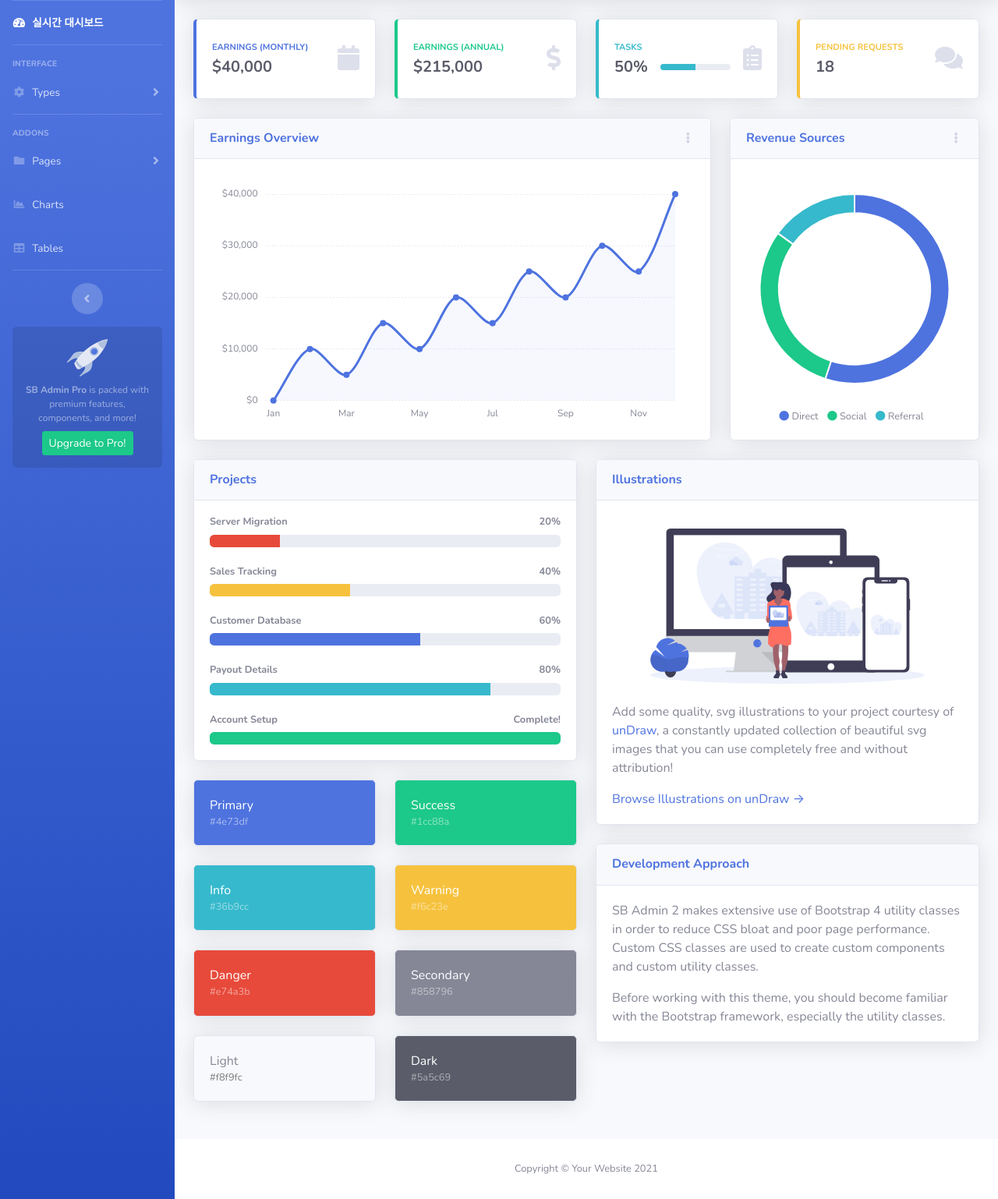
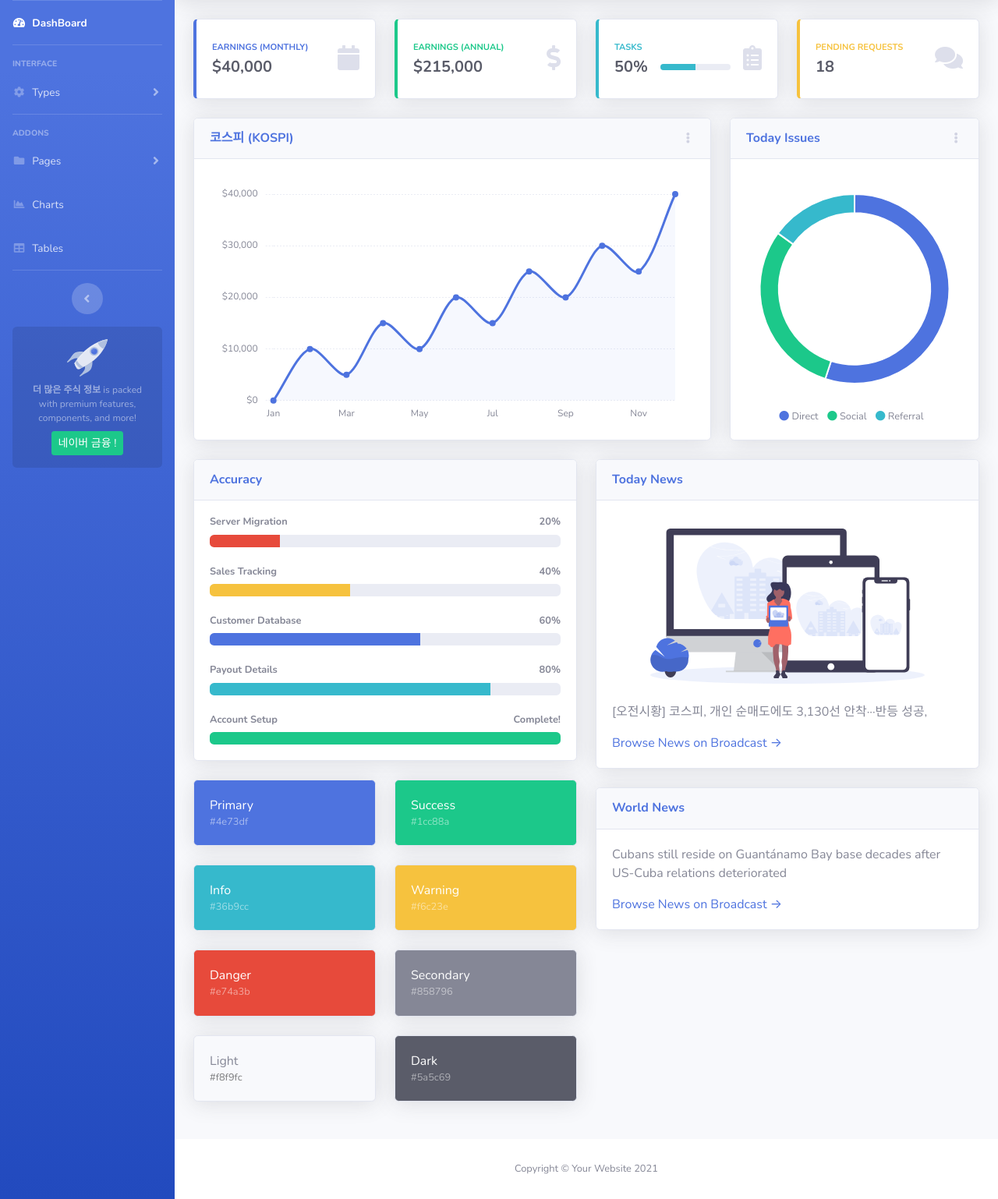
Before and after one commit to InTaewoo/Stock_predict_project, a Django app: page / in a window 1280 px wide. Shown: the part 70-1608 px from the top of the page at 78% size. Run offline with Django 3.2, Linux system fonts and the light colour scheme; some libraries are stand-ins or nearby versions.

Commit message:
Add files via upload

```diff
--- a/django/mysite/practice/templates/index.html
+++ b/django/mysite/practice/templates/index.html
@@ -46,7 +46,7 @@
             <li class="nav-item active">
                 <a class="nav-link" href="index.html">
                     <i class="fas fa-fw fa-tachometer-alt"></i>
-                    <span>실시간 대시보드</span></a>
+                    <span>DashBoard</span></a>
             </li>
 
             <!-- Divider -->
@@ -67,10 +67,10 @@
                 <div id="collapseTwo" class="collapse" aria-labelledby="headingTwo" data-parent="#accordionSidebar">
                     <div class="bg-white py-2 collapse-inner rounded">
                         <h6 class="collapse-header">KOSPI200:</h6>
-                        <a class="collapse-item" href="buttons.html">삼성전자</a>
-                        <a class="collapse-item" href="cards.html">SK하이닉스</a>
-                        <a class="collapse-item" href="cards.html">LG화학</a>
-                        <a class="collapse-item" href="cards.html">현대차</a>
+                        <a class="collapse-item" href="/samsung.html">삼성전자</a>
+                        <a class="collapse-item" href="/sk_hynicx.html">SK하이닉스</a>
+                        <a class="collapse-item" href="/lg_chem.html">LG화학</a>
+                        <a class="collapse-item" href="/hyundai.html">현대차</a>
                     </div>
                 </div>
             </li>
@@ -130,8 +130,8 @@
             <!-- Sidebar Message -->
             <div class="sidebar-card d-none d-lg-flex">
                 <img class="sidebar-card-illustration mb-2" src="{% static 'img/undraw_rocket.svg' %}" alt="...">
-                <p class="text-center mb-2"><strong>SB Admin Pro</strong> is packed with premium features, components, and more!</p>
-                <a class="btn btn-success btn-sm" href="https://startbootstrap.com/theme/sb-admin-pro">Upgrade to Pro!</a>
+                <p class="text-center mb-2"><strong> 더 많은 주식 정보 </strong> is packed with premium features, components, and more!</p>
+                <a class="btn btn-success btn-sm" href="https://finance.naver.com/">네이버 금융 !</a>
             </div>
 
         </ul>
@@ -448,7 +448,7 @@
                                 <!-- Card Header - Dropdown -->
                                 <div
                                     class="card-header py-3 d-flex flex-row align-items-center justify-content-between">
-                                    <h6 class="m-0 font-weight-bold text-primary">Earnings Overview</h6>
+                                    <h6 class="m-0 font-weight-bold text-primary">코스피 (KOSPI)</h6>
                                     <div class="dropdown no-arrow">
                                         <a class="dropdown-toggle" href="#" role="button" id="dropdownMenuLink"
                                             data-toggle="dropdown" aria-haspopup="true" aria-expanded="false">
@@ -479,7 +479,7 @@
                                 <!-- Card Header - Dropdown -->
                                 <div
                                     class="card-header py-3 d-flex flex-row align-items-center justify-content-between">
-                                    <h6 class="m-0 font-weight-bold text-primary">Revenue Sources</h6>
+                                    <h6 class="m-0 font-weight-bold text-primary">Today Issues</h6>
                                     <div class="dropdown no-arrow">
                                         <a class="dropdown-toggle" href="#" role="button" id="dropdownMenuLink"
                                             data-toggle="dropdown" aria-haspopup="true" aria-expanded="false">
@@ -525,7 +525,7 @@
                             <!-- Project Card Example -->
                             <div class="card shadow mb-4">
                                 <div class="card-header py-3">
-                                    <h6 class="m-0 font-weight-bold text-primary">Projects</h6>
+                                    <h6 class="m-0 font-weight-bold text-primary">Accuracy</h6>
                                 </div>
                                 <div class="card-body">
                                     <h4 class="small font-weight-bold">Server Migration <span
@@ -636,33 +636,31 @@
                             <!-- Illustrations -->
                             <div class="card shadow mb-4">
                                 <div class="card-header py-3">
-                                    <h6 class="m-0 font-weight-bold text-primary">Illustrations</h6>
+                                    <h6 class="m-0 font-weight-bold text-primary">Today News</h6>
                                 </div>
                                 <div class="card-body">
                                     <div class="text-center">
                                         <img class="img-fluid px-3 px-sm-4 mt-3 mb-4" style="width: 25rem;"
                                             src="{% static 'img/undraw_posting_photo.svg' %}" alt="...">
                                     </div>
-                                    <p>Add some quality, svg illustrations to your project courtesy of <a
-                                            target="_blank" rel="nofollow" href="https://undraw.co/">unDraw</a>, a
-                                        constantly updated collection of beautiful svg images that you can use
-                                        completely free and without attribution!</p>
-                                    <a target="_blank" rel="nofollow" href="https://undraw.co/">Browse Illustrations on
-                                        unDraw &rarr;</a>
+                                    <p> [오전시황] 코스피, 개인 순매도에도 3,130선 안착···반등 성공<a
+                                            target="_blank" rel="nofollow"unDraw</a>, </p>
+                                    <a target="_blank" rel="nofollow" href="https://www.joongang.co.kr/article/25006358">Browse News on
+                                        Broadcast &rarr;</a>
                                 </div>
                             </div>
 
                             <!-- Approach -->
                             <div class="card shadow mb-4">
                                 <div class="card-header py-3">
-                                    <h6 class="m-0 font-weight-bold text-primary">Development Approach</h6>
+                                    <h6 class="m-0 font-weight-bold text-primary">World News</h6>
                                 </div>
                                 <div class="card-body">
-                                    <p>SB Admin 2 makes extensive use of Bootstrap 4 utility classes in order to reduce
-                                        CSS bloat and poor page performance. Custom CSS classes are used to create
-                                        custom components and custom utility classes.</p>
-                                    <p class="mb-0">Before working with this theme, you should become familiar with the
-                                        Bootstrap framework, especially the utility classes.</p>
+                                    <p>Cubans still reside on Guantánamo Bay base decades after US-Cuba relations deteriorated</p>
+
+                                    <a target="_blank" rel="nofollow" href="https://edition.cnn.com/2021/09/12/politics/cubans-who-live-at-guantanamo-bay-naval-base/index.html">Browse News on
+                                        Broadcast &rarr;</a>
+
                                 </div>
                             </div>
 
```
